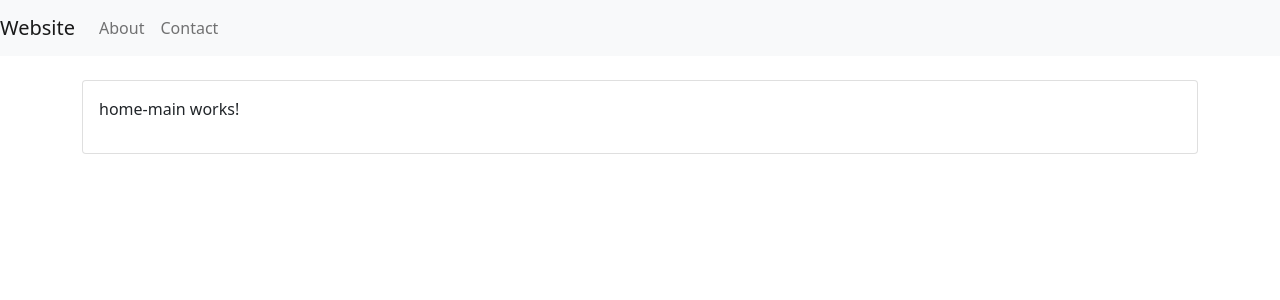
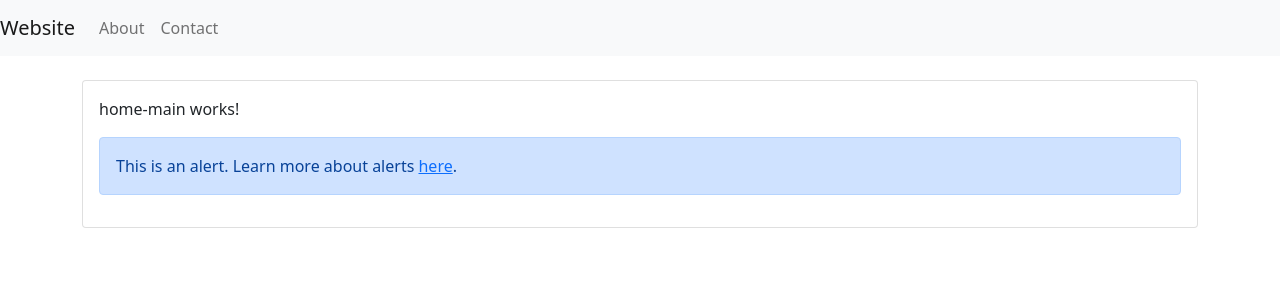
Before and after one commit to harshitbhat/angular-routing, an Angular app: page / in a window 1280 px wide. Shown: the top 300 px of the page. Built offline with nearby package versions, Linux system fonts and the light colour scheme.

Commit message:
ng-content

```diff
--- /dev/null
+++ b/src/app/modules/base/components/alert/alert.component.html
@@ -0,0 +1,3 @@
+<div class="alert alert-primary">
+  <ng-content></ng-content>
+</div>
--- /dev/null
+++ b/src/app/modules/base/components/alert/alert.component.ts
@@ -0,0 +1,15 @@
+import { Component, OnInit } from '@angular/core';
+
+@Component({
+  selector: 'app-alert',
+  templateUrl: './alert.component.html',
+  styleUrls: ['./alert.component.css']
+})
+export class AlertComponent implements OnInit {
+
+  constructor() { }
+
+  ngOnInit(): void {
+  }
+
+}
--- a/src/app/modules/home/components/home-main/home-main.component.html
+++ b/src/app/modules/home/components/home-main/home-main.component.html
@@ -1 +1,7 @@
 <p>home-main works!</p>
+<app-alert>
+  This is an alert. Learn more about alerts
+  <a href="https://getbootstrap.com/docs/4.5/components/alerts/" target="_blank"
+    >here</a
+  >.
+</app-alert>
--- a/src/app/modules/home/home.module.ts
+++ b/src/app/modules/home/home.module.ts
@@ -3,10 +3,11 @@ import { CommonModule } from '@angular/common';
 
 import { HomeRoutingModule } from './home-routing.module';
 import { HomeMainComponent } from './components/home-main/home-main.component';
+import { BaseModule } from '../base/base.module';
 
 @NgModule({
   declarations: [HomeMainComponent],
-  imports: [CommonModule, HomeRoutingModule],
+  imports: [CommonModule, HomeRoutingModule, BaseModule],
   exports: [],
 })
 export class HomeModule {}
```
Also changed, not shown: src/app/modules/base/base.module.ts (added, +10 -0 lines), src/app/modules/base/components/alert/alert.component.css (added), 1 other file (tests, documents, lock files or other folders).
